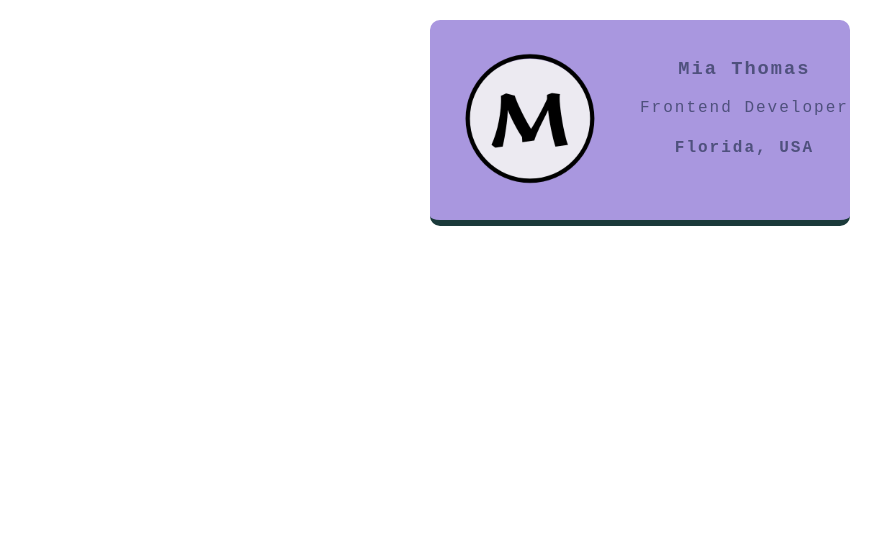
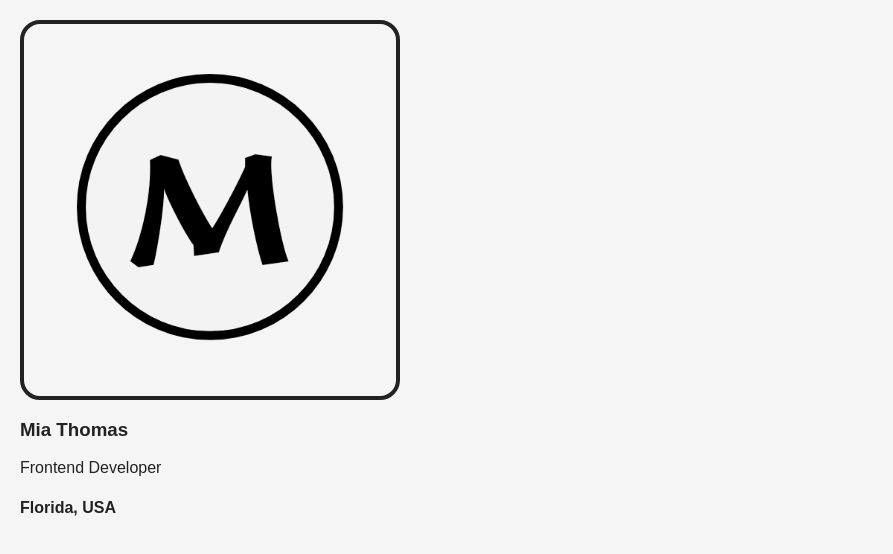
Before and after one commit to mcodes97/business-card, a website built with Vite: page index.html in a window 1280 px wide. Shown: the whole page, without its empty margins (0-893 px from the left). Built offline with nearby package versions, Linux system fonts and the light colour scheme.

Commit message:
Add files via upload

```diff
--- a/styles.css
+++ b/styles.css
@@ -1,57 +1,76 @@
-body {
-    margin: 20px;
-    /*
-    Challenge:
-    Find a web safe font you like, and add it
-    to your card.
-    */
-    font-family: Courier New, Courier, monospace;
+:root {
+    --superhero: 'Bangers', cursive;
+    --fantasy: 'MedievalSharp', cursive;
+    --space: 'Orbitron', sans-serif;
+    --military: 'Black Ops One', cursive;
+    --romantic: 'La Belle Aurore', cursive;
+    --scary: 'Creepster', cursive;
+    --cowboy: 'Rye', cursive;
+    --regular: sans-serif;
+    --fantasy: 'MedievalSharp', cursive;
+    --font: var(--regular);
+    --sharp: 0;
+    --soft: 10px;
+    --round: 100px;
+
+    --image: var(--soft);
+
+    --background: #f5f5f5;
+    --text: #222222;
+
+    --light: var(--background);
+    --dark: var(--text);
 }
 
-.avatar {
-    width: 180px;
-    margin-right: 10px;
+
+body, html {
+    margin: 0;
+    padding: 10px;
+    background: var(--background);
+    color: var(--text);
+    font-family: var(--font);
 }
 
-.text{
-    letter-spacing: 2px;
-    padding: 10px;
-    white-space: nowrap;
+img {
+    width: 30%;
+    border-radius: calc(var(--image) * 2);
+    border: 4px solid var(--text);
 }
 
-.card {
-    width: 400px;
-    margin: 0 auto;
-    padding: 10px;
-    display: flex;
-    justify-content: space-around;
-    text-align: center;
-    background: #A997DF;
-    color: #4F517D;
-    border-bottom: 6px solid #1A3A3A;
-    border-radius: 10px;
-
-    /*
-    Challenge:
-    Find a color palette you like on Coolors.co
-    and use it in your business card.
-     */
+a {
+    color: var(--text);
 }
 
-/*
-Stretch goals:
-Find other ways you can personalize
-the design of your business card, e.g.:
-- change the border(s)
-- add border radius
-- shuffle the layout
-- shadows        🤯
-- hover effects  🤯🤯
-- animations     🤯🤯🤯
-*/
+input {
+    display: block;
+    margin: 20px 0 0;
+    width: 160px;
+    box-sizing: border-box;
+    padding: 4px 8px;
+    border-width: 1px;
+    border-style: solid;
+    border-color:  var(--text);
+    color: var(--text);
+    background: none;
+    border-radius: var(--image);
+    font-family: var(--font);
+}
 
-/*
-Final challenge:
-Download the code to your local computer and place it
-in a folder called "business-card"
-*/
+::placeholder {
+    color: var(--text);
+}
+
+button {
+    border-radius: var(--image);
+    padding: 5px 10px;
+    border: none;
+    background: var(--text);
+    color: var(--background);
+    font-weight: bold;
+    box-sizing: border-box;
+    display: block;
+    margin: 8px 0;
+    cursor: pointer;
+    font-family: var(--font);
+    width: 160px;
+}
```
